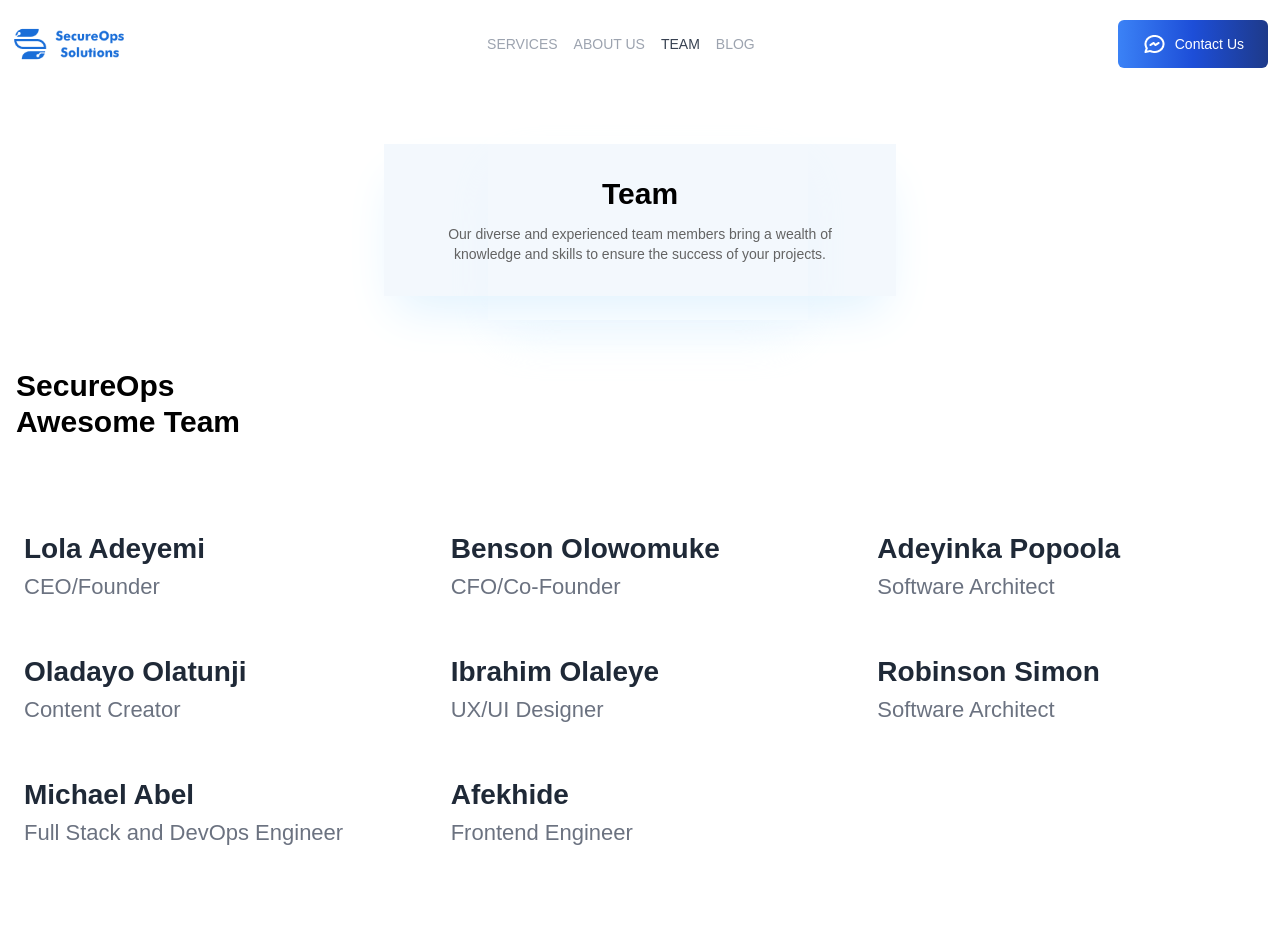
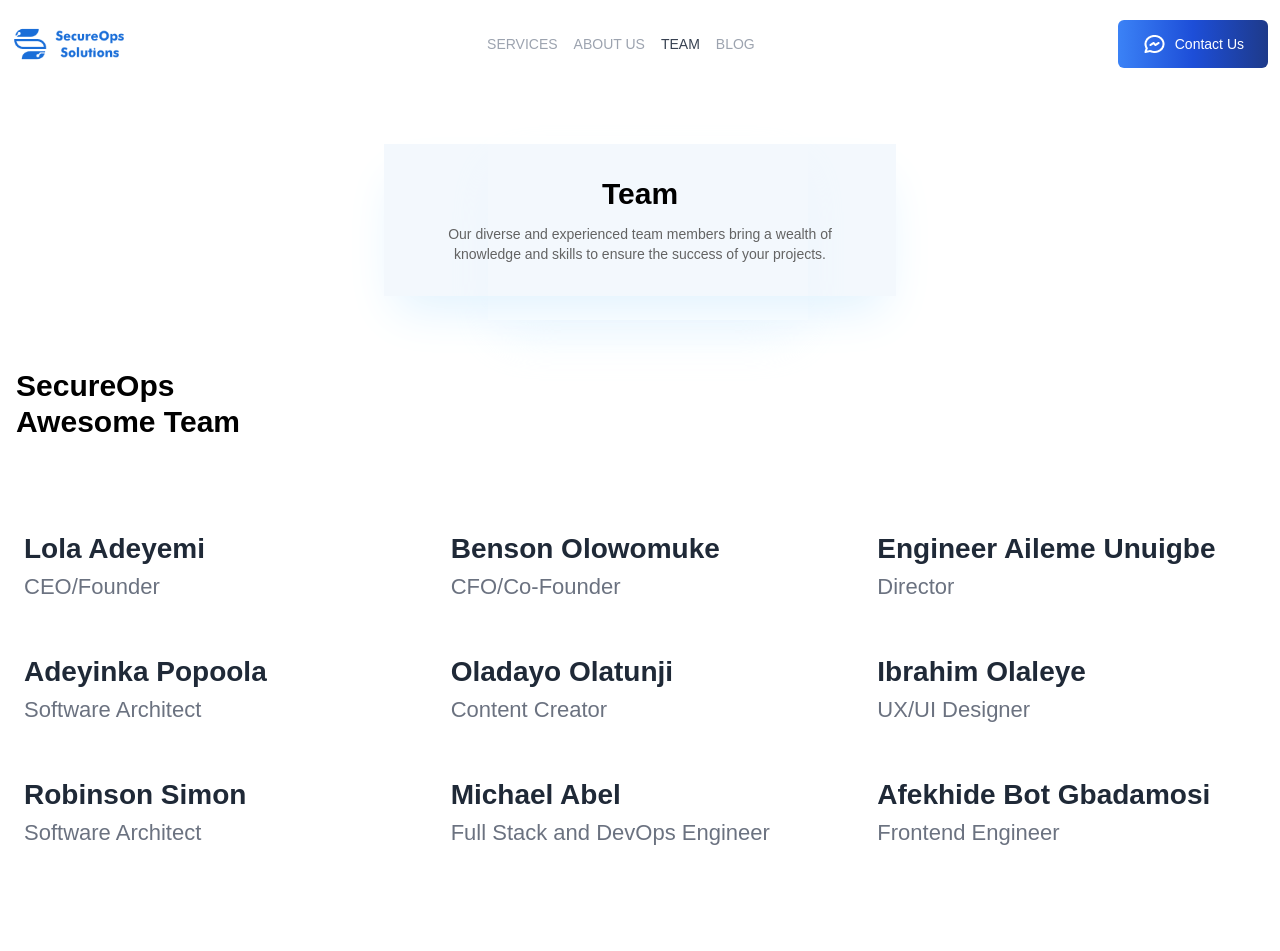
Before and after one commit to daaef/secureops, a React (Create React App) app: page /team in a window 1280 px wide. Shown: the top 951 px of the page. Built offline with nearby package versions, Linux system fonts and the light colour scheme.

Commit message:
update-team-information

```diff
--- a/src/Components/Team/members.jsx
+++ b/src/Components/Team/members.jsx
@@ -27,6 +27,18 @@
                 p2: "As an Enterprise Architect, he has consulted for several U.S public and private organizations, and he holds several industry certifications including but not limited to AWS, Microsoft, Comptia, Aviatrix, and an active CCIE.",
             },
             img: ben,
+        },
+        {
+            name: "Engineer Aileme Unuigbe",
+            title: "Director",
+            details: {
+                p1: "Engineer Unuigbe has over 30 years of experience in Structural/Civil Engineering, and he is an alumnus of the prestigious University of Lagos, where he obtained a Master of Engineering degree.",
+                p2: "He has led project teams, including the development of residential buildings, commercial & industrial building facilities, transportation infrastructure, and Construction Support Services. His business practice spans engineering design concerns and public infrastructure development and operations.",
+                p3: "He is actively involved in policymaking and the development of engineering practice regulations with professional bodies and industry practitioners.  He is a member of several professional organizations in Nigeria and internationally.",
+                p4: "He supports building industry contractors on several projects as a peer/design review and construction review engineer for construct-ability consideration.",
+                p5: "Engr. Unuigbe has been a captain to several businesses, and he brings his wealth of experience in the corporate business sector to SecureOps Solutions Limited. His specialty business includes engineering consulting, infrastructure development, and practice framework legislation.",
+            },
+            img: abel,
         },
         {
             name: "Adeyinka Popoola",
@@ -74,7 +86,7 @@
             img: abel,
         },
         {
-            name: "Afekhide",
+            name: "Afekhide Bot Gbadamosi",
             title: "Frontend Engineer",
             details: {
                 p1: "Afekhide is an experienced frontend engineer with a passion for solving everyday problems through innovative solutions. With about 6 years of experience as a Software Developer, he has honed his logical reasoning and collaboration skills, and enjoys working with teams. He has contributed to various projects for organizations such as nhub Nigeria, Logical Address, Airforce Nigeria, and PayAfrik.",
--- a/src/Components/Team/singleMember.jsx
+++ b/src/Components/Team/singleMember.jsx
@@ -1,5 +1,5 @@
 import React, { useState } from "react";
-const SingleMember = ({ img, name, title, details: { p1, p2 } }) => {
+const SingleMember = ({ img, name, title, details }) => {
   const [isDetailsShown, setIsDetailsShown] = useState(false);
 
   return (
@@ -19,8 +19,9 @@
           isDetailsShown ? "visible-details" : "hidden-details"
         }`}
       >
-        <p className='text-sm'>{p1}</p>
-        <p className='text-sm'>{p2}</p>
+        {Object.entries(details).map(([key, value]) => (
+          <p key={key} className='text-sm'>{value}</p>
+        ))}
       </div>
     </div>
   );
```
